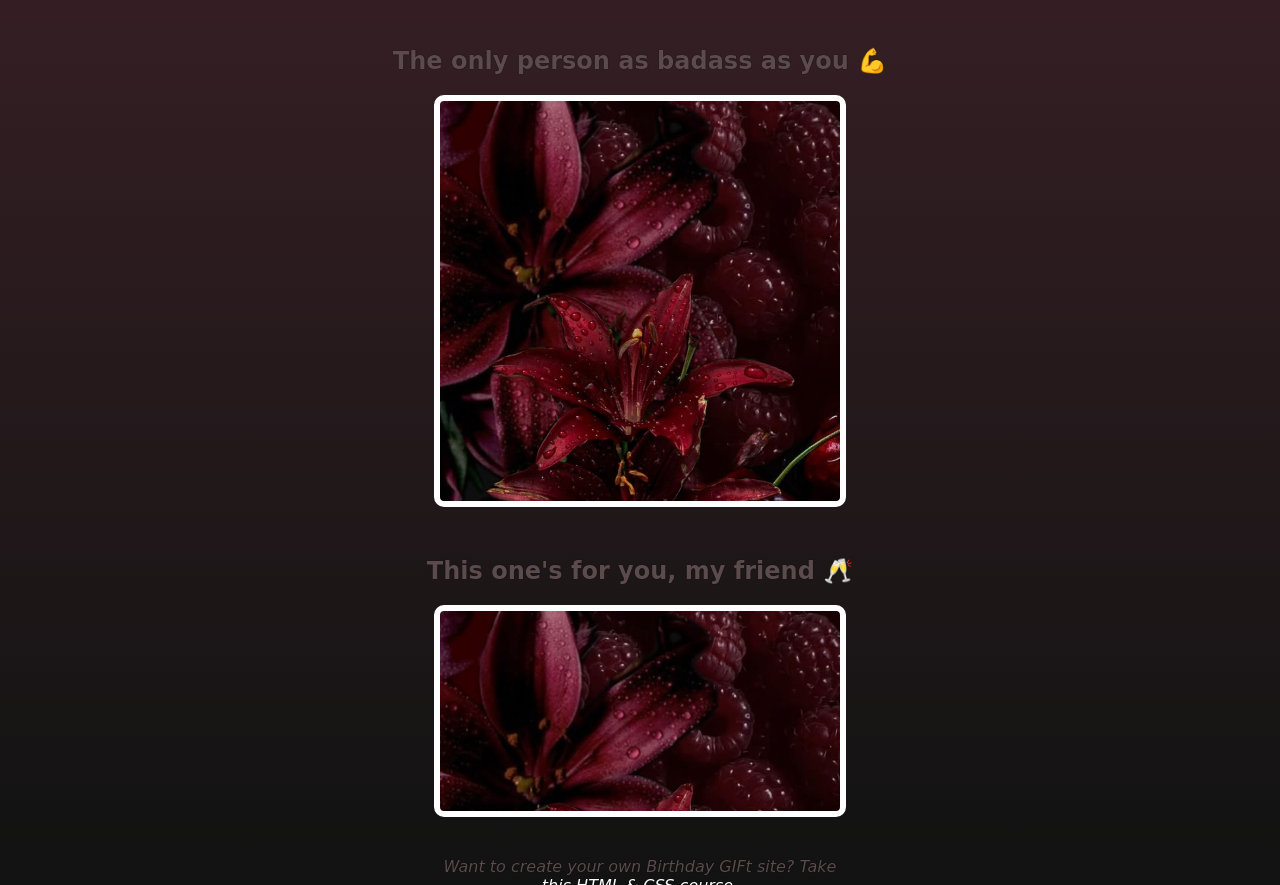
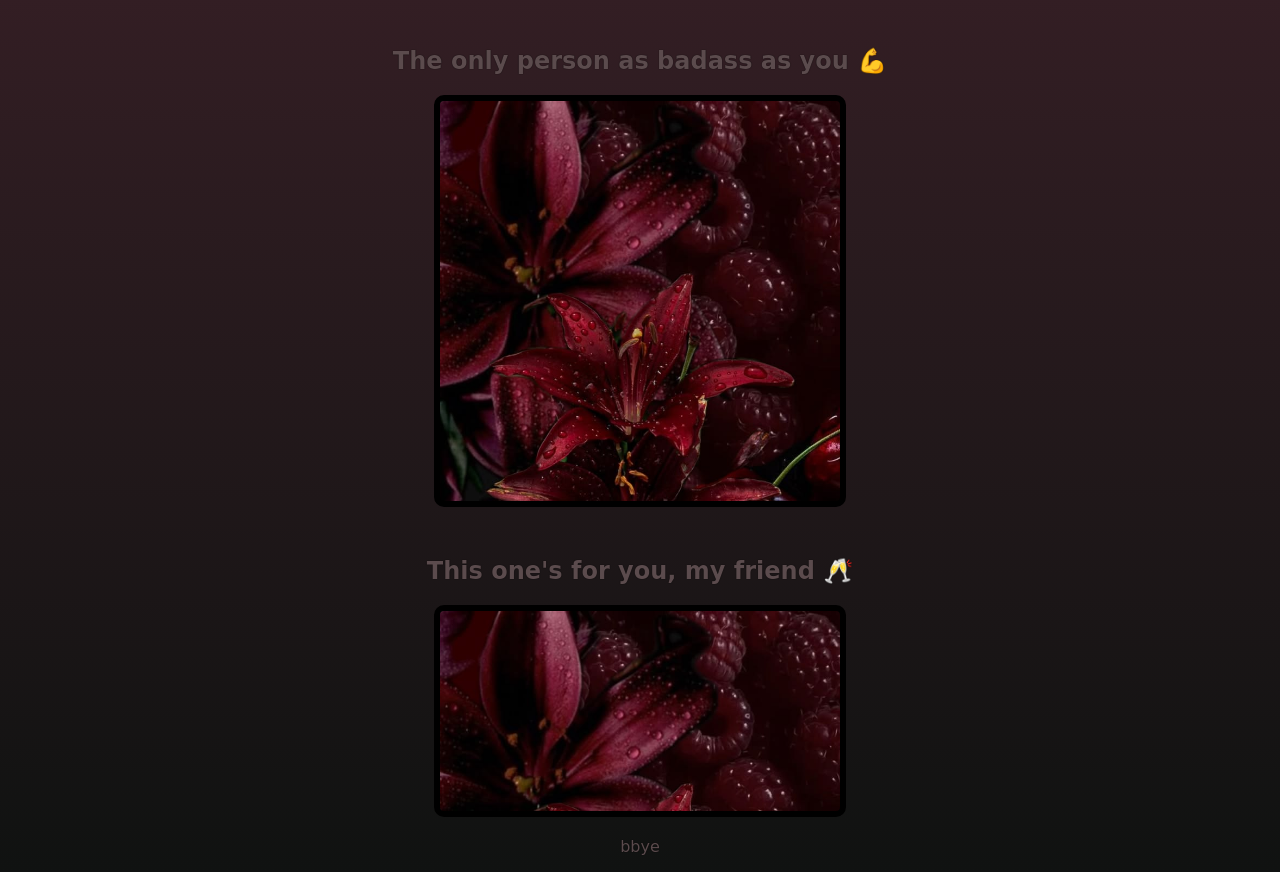
Before and after one commit to glitchedturtle/birthday-gift-site, a website built with Vite: page index.html in a window 1280 px wide. Shown: the part 1915-2800 px from the top of the page. Built offline with nearby package versions, Linux system fonts and the light colour scheme; a web font is replaced by a local one.

```diff
--- a/index.html
+++ b/index.html
@@ -39,7 +39,7 @@
             <div class="gift-img" id="gift-img-cheers"></div>
         </div>
 
-        <p id="footer">Want to create your own Birthday GIFt site? Take <a href="https://scrimba.com/learn/htmlandcss" target="_blank">this HTML & CSS course.</a></p>
+        <p > bbye </p>
 
     </body>
 </html>
--- a/styles.css
+++ b/styles.css
@@ -60,7 +60,7 @@
     margin: 20px auto;
     max-width: 400px;
     height: 400px;
-    border: 6px solid white;
+    border: 6px solid black;
     border-radius: 10px;
     background-image: url("images/gift-cover-1.jpg");
     background-size: cover;
```
